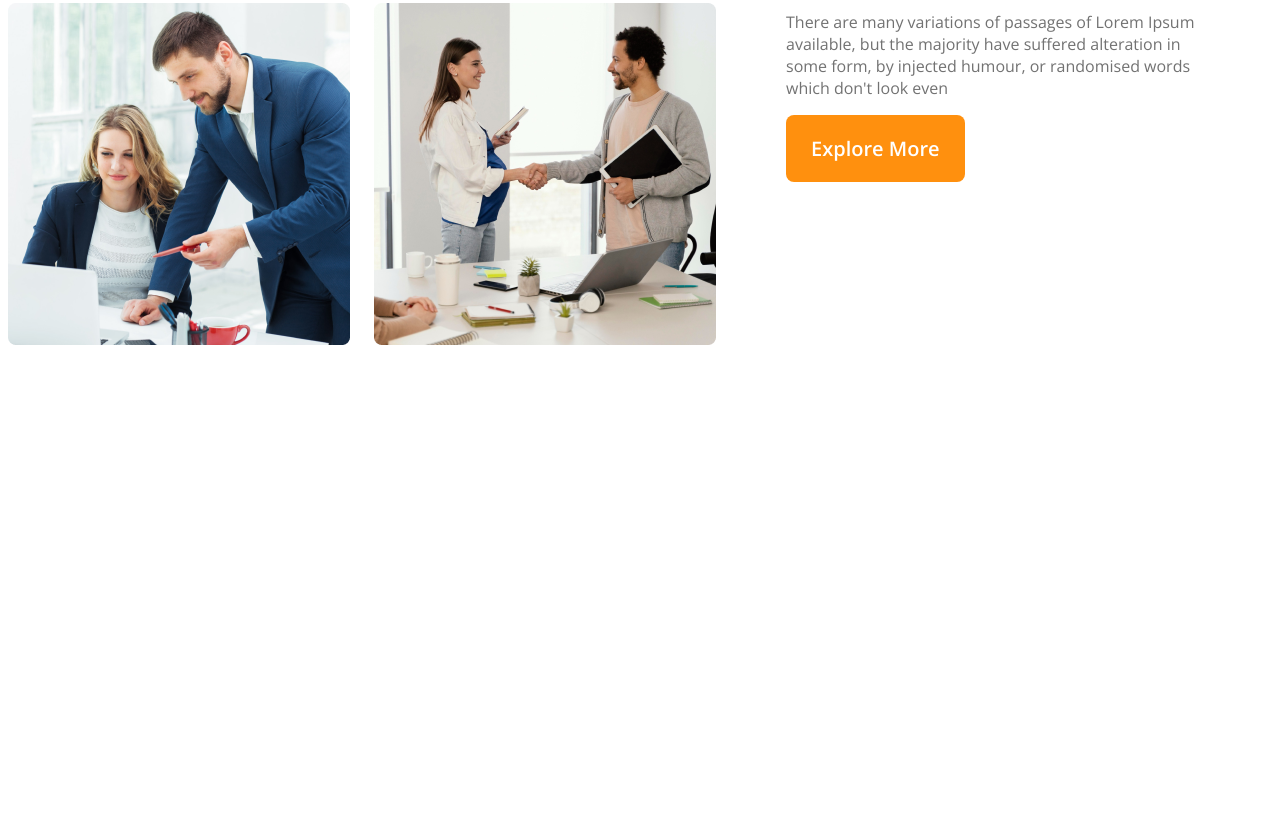
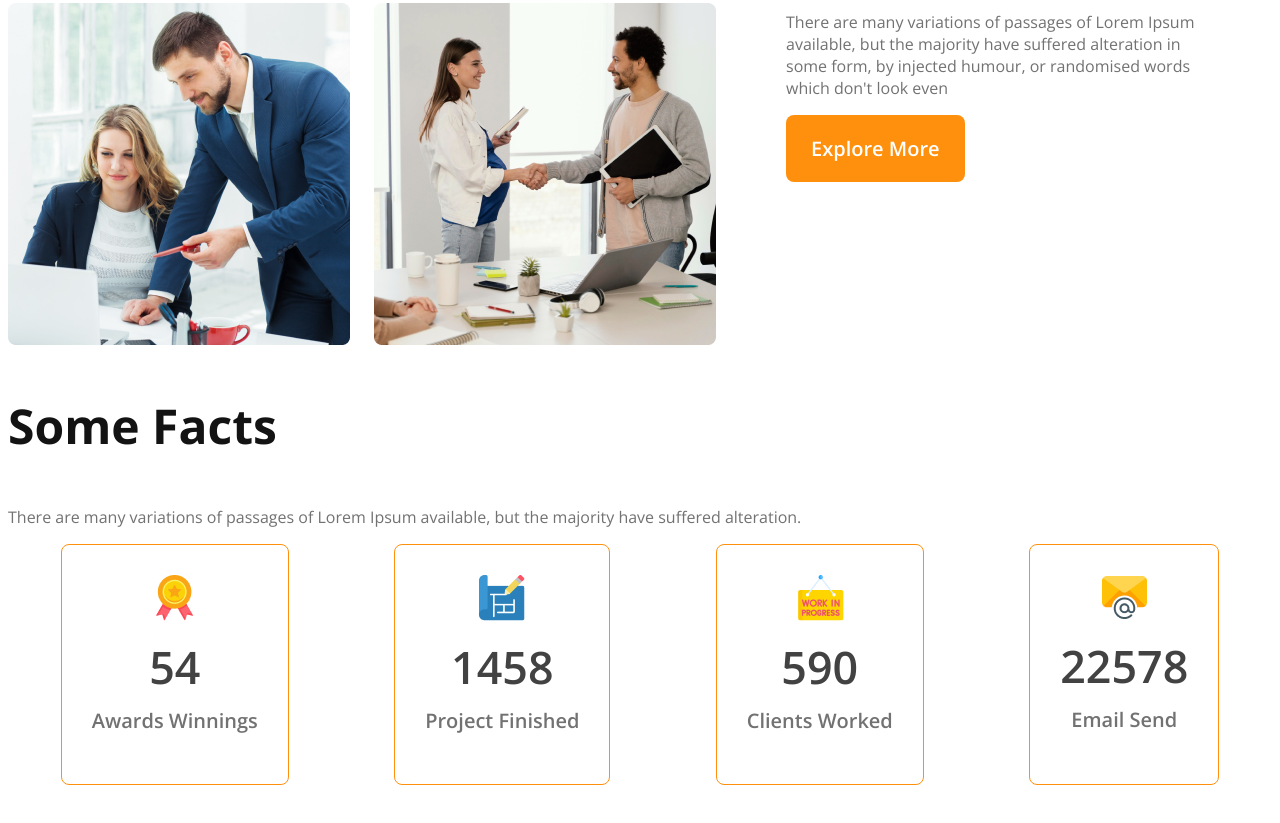
Before and after one commit to silvihuda/g3-architects-website, a plain HTML site: page index.html in a window 1280 px wide. Shown: the part 1475-2298 px from the top of the page. Before the commit the page ends 1870 px from the top, so only its background shows below. Drawn offline with nearby package versions, Linux system fonts and the light colour scheme.

Commit message:
added facts section

```diff
--- a/index.html
+++ b/index.html
@@ -13,7 +13,7 @@
     <!-- header start -->
    <header>
        <nav>
-        <h3 class="nav-title">G3 Architects</h3>
+        <h3 class="section-title">G3 Architects</h3>
         <ul>
             <li><a href="">Home</a></li>
             <li><a href="">About</a></li>
@@ -48,7 +48,37 @@
         </div>
 
       </section>
+      <!-- features section -->
+      <section class="features">
 
+      </section>
+      <!-- some facts section -->
+      <section class="facts">
+        <h3 class="section-title">Some Facts</h3>
+        <p class="text-light-gray">There are many variations of passages of Lorem Ipsum available, but the majority have suffered alteration.</p>
+         <div class="facts-card-container">
+            <div class="card">
+                <img src="images/icons/ribon.png" alt="">
+                <h2 class="card-stats">54</h2>
+                <p class="card-title text-light-gray">Awards Winnings</p>
+            </div>
+            <div class="card">
+                <img src="images/icons/projects.png" alt="">
+                <h2 class="card-stats">1458</h2>
+                <p class="card-title text-light-gray">Project Finished</p>
+            </div>
+            <div class="card">
+                <img src="images/icons/customers.png" alt="">
+                <h2 class="card-stats">590</h2>
+                <p class="card-title text-light-gray">Clients Worked</p>
+            </div>
+            <div class="card">
+                <img src="images/icons/email.png" alt="">
+                <h2 class="card-stats">22578</h2>
+                <p class="card-title text-light-gray">Email Send</p>
+            </div>
+         </div>
+      </section>
 
 
 
--- a/styles/architect.css
+++ b/styles/architect.css
@@ -29,7 +29,7 @@ nav li a {
     color: #424242;
 }
 
-.nav-title {
+.section-title {
     font-size: 3rem;
     font-weight: 700;
     color: #131313;
@@ -63,67 +63,109 @@ nav li a {
     cursor: pointer;
     border: 0;
 }
-.banner img{
+
+.banner img {
     width: 100%;
     margin-top: 20px;
 }
 
 /* main styles */
-main{
+main {
     max-width: 1440px;
     margin: 50px auto;
 }
+
 /* teams style */
-.teams-container{
+.teams-container {
     display: flex;
     align-items: center;
 }
-.teams-img-container{
+
+.teams-img-container {
     display: grid;
-    grid-template-columns: repeat(2,1fr);
+    grid-template-columns: repeat(2, 1fr);
     gap: 1.5rem;
 }
-.teams-content{
+
+.teams-content {
     padding-left: 70px;
     padding-right: 70px;
 }
-.teams-title{
+
+.teams-title {
     font-size: 2.8rem;
 }
-.quick-list{
+
+.quick-list {
     font-weight: 500;
 }
-.teams-feature{
+
+.teams-feature {
     color: #FF900E;
     font-weight: 700;
 }
+
+/* facts style */
+.facts-card-container{
+    display: flex;
+    justify-content: space-around;
+    text-align: center;
+}
+.facts-card-container .card {
+    border-radius: 8px;
+    border: 1px solid #FF900E;
+    padding: 30px;
+}
+.facts-card-container .card-stats{
+    color: #424242;
+    font-size: 2.8rem;
+    font-weight: 600;
+    margin-top: 10px;
+    margin-bottom: 10px;
+}
+.facts-card-container .card-title{
+    font-weight: 600;
+    font-size: 1.25rem;
+    margin-top: 5px;
+}
+
+
+
 
 
 
 /* responsive styles */
 /* mobile devices */
 @media screen and (max-width:576px) {
-    header{
+    header {
         padding: 20px;
     }
-    nav,.teams-container{
+
+    nav,
+    .teams-container {
         flex-direction: column;
     }
-    .teams-img-container{
+
+    .teams-img-container {
         grid-template-columns: 1fr;
     }
-    .teams-content{
+
+    .teams-content {
         padding-left: 20px;
         padding-right: 20px;
     }
 
 }
+
 /* medium devices or tablet */
 @media screen and (min-width:576px) and (max-width:960px) {
-    nav,.teams-container{
+
+    nav,
+    .teams-container {
         flex-direction: column;
     }
-    header{
+
+    header {
         padding: 50px;
     }
 
```
